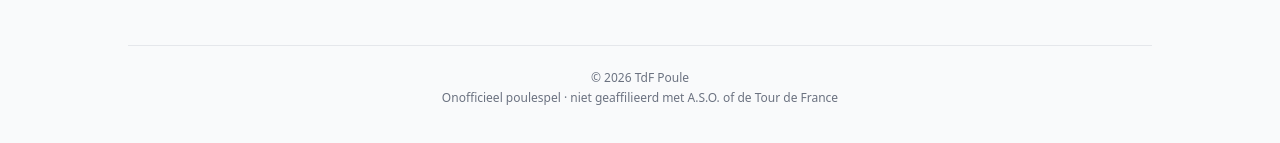
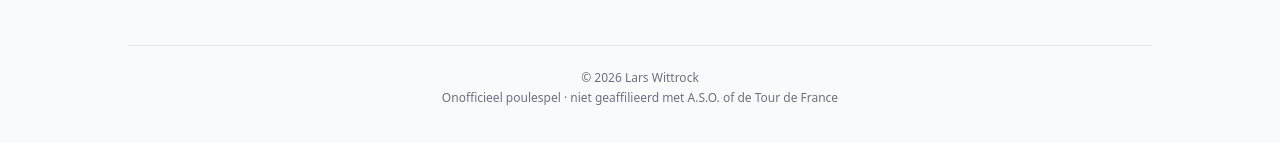
Before and after one commit to lwittrock/tdf-pool-v2, a React (Vite) app: page /admin in a window 1280 px wide. Shown: the part 447-590 px from the top of the page. Built offline with nearby package versions, Linux system fonts and the light colour scheme; no server answers.

Commit message:
Small fix to footer

```diff
--- a/src/components/Layout.tsx
+++ b/src/components/Layout.tsx
@@ -22,7 +22,7 @@ function Layout({ children, title, subtitle }: LayoutProps) {
       {children}
 
       <footer className="mt-12 sm:mt-16 pt-6 border-t border-gray-200 text-center text-xs text-tdf-text-secondary">
-        <p>© {new Date().getFullYear()} TdF Poule</p>
+        <p>© {new Date().getFullYear()} Lars Wittrock</p>
         <p className="mt-1">Onofficieel poulespel · niet geaffilieerd met A.S.O. of de Tour de France</p>
       </footer>
     </div>
```
